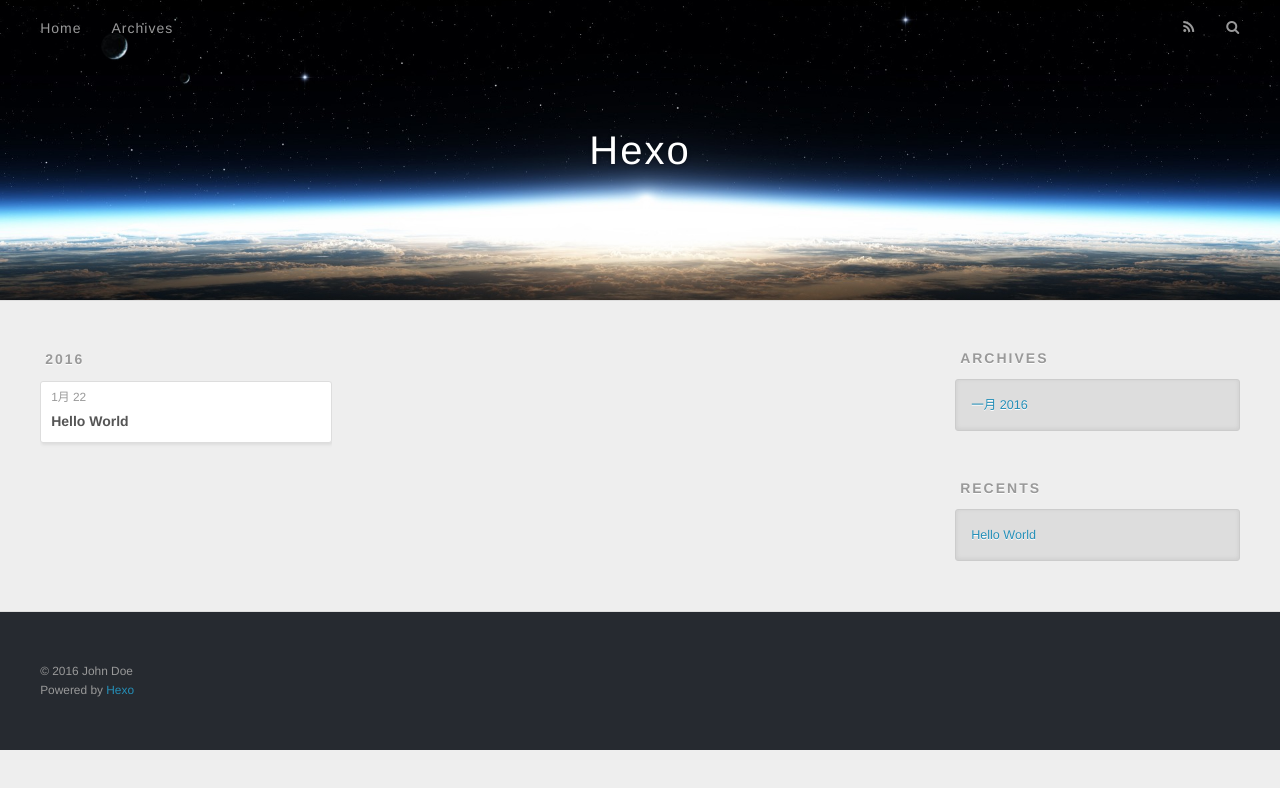
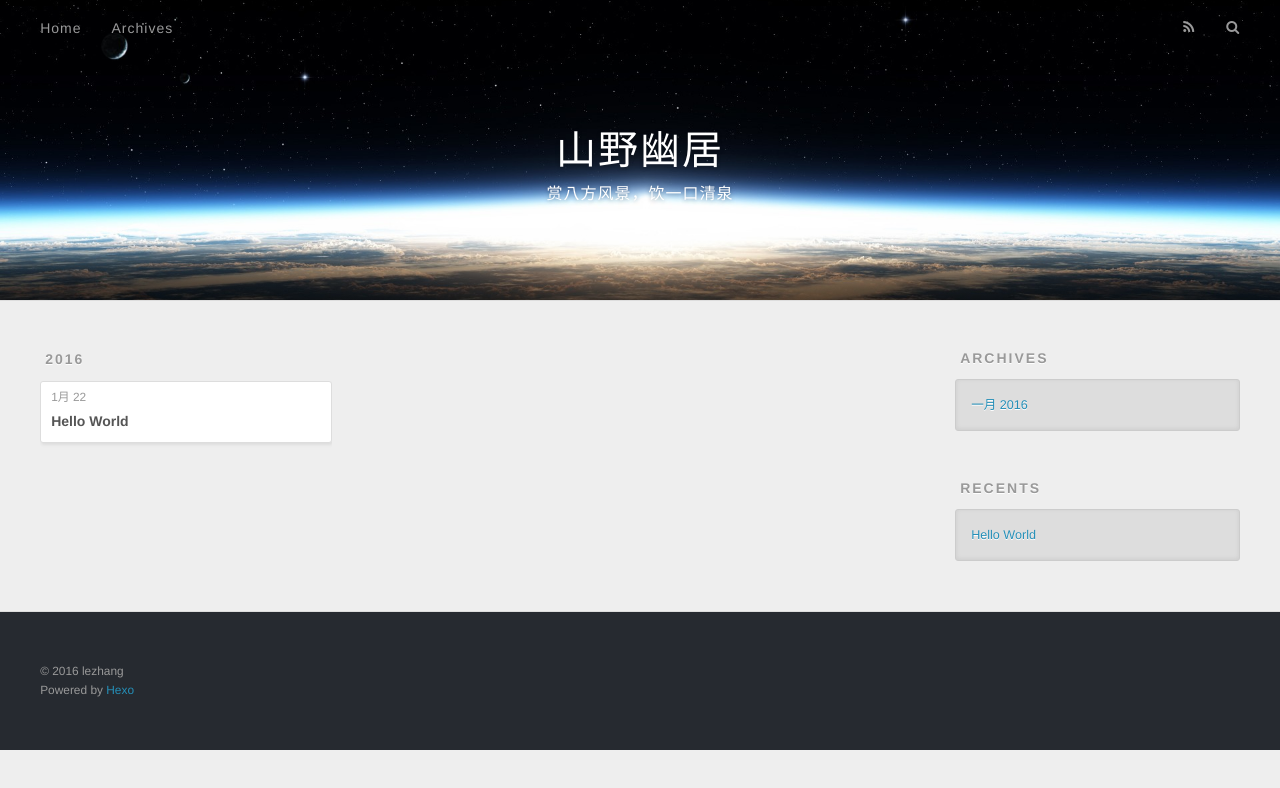
Before and after one commit to huntstack/huntstack.github.io, a plain HTML site: page archives/2016/01/index.html in a window 1280 px wide. Drawn offline with nearby package versions, Linux system fonts and the light colour scheme.

Commit message:
Site updated: 2016-01-22 11:47:18

```diff
--- a/archives/2016/01/index.html
+++ b/archives/2016/01/index.html
@@ -3,19 +3,19 @@
 <head>
   <meta charset="utf-8">
 
-  <title>Archives: 2016/1 | Hexo</title>
+  <title>Archives: 2016/1 | 山野幽居</title>
   <meta name="viewport" content="width=device-width, initial-scale=1, maximum-scale=1">
-  <meta name="description">
+  <meta name="description" content="web开发，游戏开发，移动测试，自动化，android， ios专项">
 <meta property="og:type" content="website">
-<meta property="og:title" content="Hexo">
+<meta property="og:title" content="山野幽居">
 <meta property="og:url" content="http://yoursite.com/archives/2016/01/index.html">
-<meta property="og:site_name" content="Hexo">
-<meta property="og:description">
+<meta property="og:site_name" content="山野幽居">
+<meta property="og:description" content="web开发，游戏开发，移动测试，自动化，android， ios专项">
 <meta name="twitter:card" content="summary">
-<meta name="twitter:title" content="Hexo">
-<meta name="twitter:description">
+<meta name="twitter:title" content="山野幽居">
+<meta name="twitter:description" content="web开发，游戏开发，移动测试，自动化，android， ios专项">
 
-    <link rel="alternate" href="/atom.xml" title="Hexo" type="application/atom+xml">
+    <link rel="alternate" href="/atom.xml" title="山野幽居" type="application/atom+xml">
 
 
     <link rel="icon" href="/favicon.png">
@@ -34,8 +34,12 @@
   <div id="header-outer" class="outer">
     <div id="header-title" class="inner">
       <h1 id="logo-wrap">
-        <a href="/" id="logo">Hexo</a>
+        <a href="/" id="logo">山野幽居</a>
       </h1>
+
+        <h2 id="subtitle-wrap">
+          <a href="/" id="subtitle">赏八方风景，饮一口清泉</a>
+        </h2>
 
     </div>
     <div id="header-inner" class="inner">
@@ -138,7 +142,7 @@
 
   <div class="outer">
     <div id="footer-info" class="inner">
-      &copy; 2016 John Doe<br>
+      &copy; 2016 lezhang<br>
       Powered by <a href="http://hexo.io/" target="_blank">Hexo</a>
     </div>
   </div>
```
Also changed, not shown: 2016/01/22/hello-world/index.html (+10 -6 lines), archives/2016/index.html (+14 -10 lines), archives/index.html (+14 -10 lines), index.html (+15 -11 lines).
